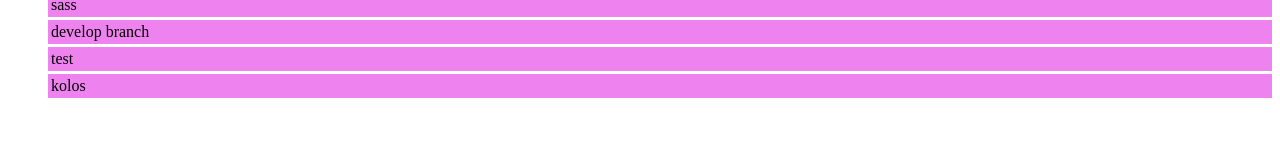
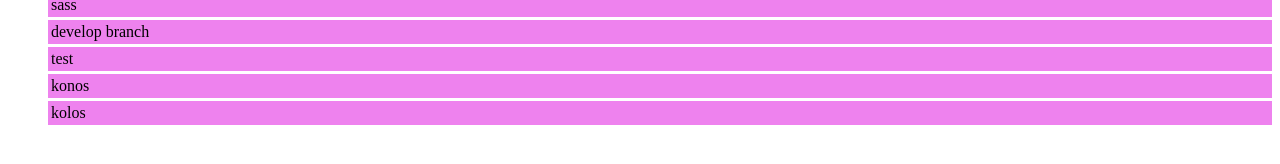
Before and after one commit to morgan1982/webpack-config-test-main, a React app: page / in a window 1280 px wide. Shown: the part 484-648 px from the top of the page. Built offline with nearby package versions, Linux system fonts and the light colour scheme.

Commit message:
add the bundle-analyzer

```diff
--- a/package.json
+++ b/package.json
@@ -39,6 +39,8 @@
     "url-loader": "^0.6.2",
     "webpack": "^3.8.1",
     "webpack-dev-server": "^2.9.5",
-    "webpack-hot-middleware": "^2.21.0"
+    "webpack-hot-middleware": "^2.21.0",
+    "webpack-bundle-analyzer": "^2.9.1"
+
   }
 }
--- a/src/js/App.jsx
+++ b/src/js/App.jsx
@@ -25,9 +25,9 @@
                 <li>sass</li>
                 <li>develop branch</li>
                 <li>test</li>
+                <li>konos</li>
                 <li className="fa fa-beer fa-2x">kolos</li>
             </ul>
-            {/*<div id="dump"></div>*/}
 
             </div>
 
--- a/webpack.config.js
+++ b/webpack.config.js
@@ -4,6 +4,7 @@
 const HtmlWebpackPlugin = require('html-webpack-plugin');
 const CleanWebpackPlugin = require('clean-webpack-plugin');
 const webpack = require('webpack');
+const { BundleAnalyzerPlugin } = require('webpack-bundle-analyzer');
 
 const extractPlugin = new ExtractTextPlugin({
     filename: 'main.css',
@@ -116,6 +117,7 @@
         ]
     },
     plugins: [
+        new BundleAnalyzerPlugin(),
         new UglifyJsPlugin({
             cache: '/dist',
             // compress: true
```
Also changed, not shown: 1 other file (tests, documents, lock files or other folders).
